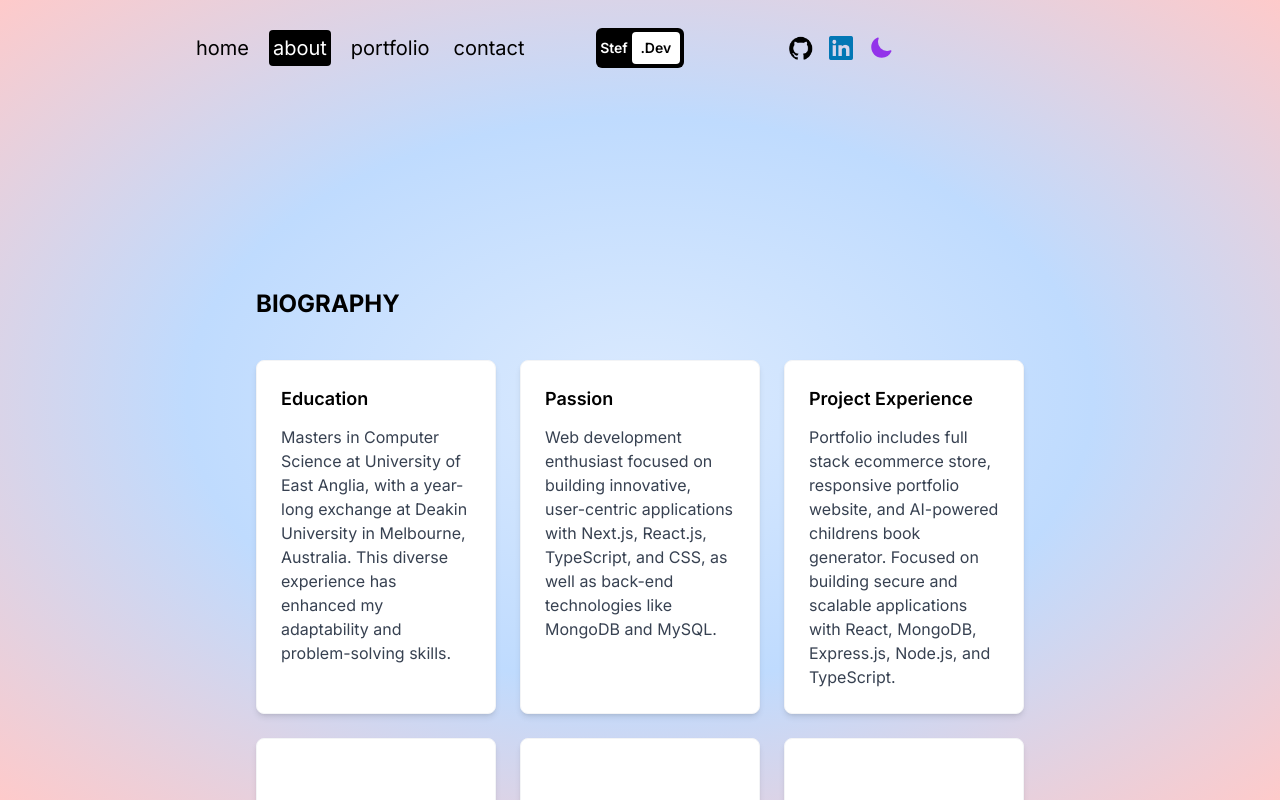
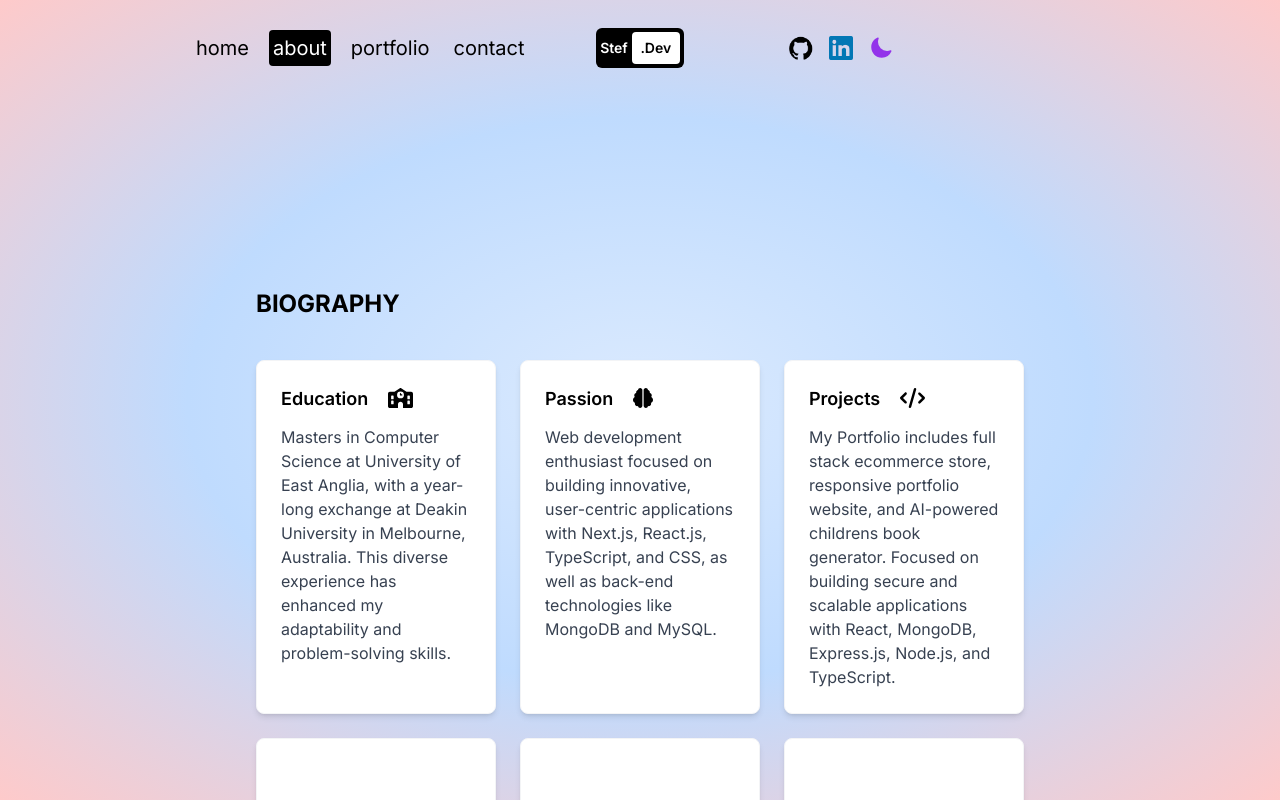
Before and after one commit to StefanoCumbo/NextJS-Portfolio, a Next.js app: page /about in a window 1280 px wide. Built offline with nearby package versions, Linux system fonts and the light colour scheme.

Commit message:
fixed picture and fixed laggy scroll

```diff
--- a/src/app/about/page.jsx
+++ b/src/app/about/page.jsx
@@ -13,13 +13,13 @@ const AboutPage = () => {
 
     return (
         <motion.div
-            className="h-full"
+            className="h-full overflow-scroll"
             initial={{ y: "-200vh" }}
             animate={{ y: "0%" }}
             transition={{ duration: 1.5 }}
         >
             {/* CONTAINER */}
-            <div className="h-full overflow-scroll" ref={containerRef}>
+            <div className="" ref={containerRef}>
                 {/* TEXT CONTAINER - Now full-width */}
                 <div className="p-4 sm:p-8 md:p-12 lg:p-20 xl:p-48 flex flex-col gap-24 md:gap-32 lg:gap-48 xl:gap-64 w-full max-w-6xl mx-auto">
                     {/* BIOGRAPHY CONTAINER */}
@@ -36,7 +36,11 @@ const AboutPage = () => {
                                 transition={{ duration: 0.5 }}
                                 className="bg-white  p-6 rounded-lg shadow-md border border-gray-100 hover:shadow-xl transition-shadow"
                             >
-                                <h3 className="text-lg font-semibold mb-3">Education</h3>
+                                <h3 className="text-lg font-semibold mb-3">Education
+                                <FontAwesomeIcon className=" ml-5 text-xl" icon={faSchool} />
+
+
+                                </h3>
                                 <p className="text-gray-700">
                                     Masters in Computer Science at University of East Anglia, with a year-long exchange at Deakin University in Melbourne, Australia. This diverse experience has enhanced my adaptability and problem-solving skills.
                                 </p>
@@ -53,10 +57,15 @@ const AboutPage = () => {
                                 transition={{ duration: 0.5, delay: 0.1 }}
                                 className="bg-white p-6 rounded-lg shadow-md border border-gray-100 hover:shadow-xl transition-shadow"
                             >
-                                <h3 className="text-lg font-semibold mb-3">Passion</h3>
+                                <h3 className="text-lg font-semibold mb-3">Passion
+                                <FontAwesomeIcon className=" ml-5 text-xl" icon={faBrain} />
+
+                                </h3>
                                 <p className="text-gray-700">
                                     Web development enthusiast focused on building innovative, user-centric applications with Next.js, React.js, TypeScript, and CSS, as well as back-end technologies like MongoDB and MySQL.
+
                                 </p>
+
                             </motion.div>
 
 
@@ -67,11 +76,14 @@ const AboutPage = () => {
                                 initial={{ opacity: 0, y: 20 }}
                                 whileInView={{ opacity: 1, y: 0 }}
                                 transition={{ duration: 0.5, delay: 0.3 }}
-                                className="bg-white p-6 rounded-lg shadow-md border border-gray-100 hover:shadow-xl transition-shadow"
+                                className="bg-white p-6 rounded-lg shadow-md border border-gray-100 hover:shadow-xl transition-shadow "
                             >
-                                <h3 className="text-lg font-semibold mb-3">Project Experience</h3>
+                                <h3 className="text-lg font-semibold mb-3">Projects
+                                <FontAwesomeIcon className=" ml-5 text-xl" icon={faCode} />
+
+                                </h3>
                                 <p className="text-gray-700">
-                                    Portfolio includes full stack ecommerce store, responsive portfolio website, and AI-powered childrens book generator. Focused on building secure and scalable applications with React, MongoDB, Express.js, Node.js, and TypeScript.
+                                    My Portfolio includes full stack ecommerce store, responsive portfolio website, and AI-powered childrens book generator. Focused on building secure and scalable applications with React, MongoDB, Express.js, Node.js, and TypeScript.
                                 </p>
 
 
@@ -85,7 +97,7 @@ const AboutPage = () => {
                                 initial={{ opacity: 0, y: 20 }}
                                 whileInView={{ opacity: 1, y: 0 }}
                                 transition={{ duration: 0.5 }}
-                                className="bg-white p-6 rounded-lg shadow-md border border-gray-100 hover:shadow-xl transition-shadow flex items-center justify-center"
+                                className="hidden sm:flex bg-white p-6 rounded-lg shadow-md border border-gray-100 hover:shadow-xl transition-shadow  items-center justify-center"
                             >
                                <FontAwesomeIcon className="text-8xl" icon={faSchool} />
 
@@ -96,7 +108,7 @@ const AboutPage = () => {
                                 initial={{ opacity: 0, y: 20 }}
                                 whileInView={{ opacity: 1, y: 0 }}
                                 transition={{ duration: 0.5 }}
-                                className="bg-white p-6 rounded-lg shadow-md border border-gray-100 hover:shadow-xl transition-shadow flex items-center justify-center"
+                                className="hidden sm:flex bg-white p-6 rounded-lg shadow-md border border-gray-100 hover:shadow-xl transition-shadow  items-center justify-center "
                             >
                                <FontAwesomeIcon className="text-8xl" icon={faBrain} />
 
@@ -108,7 +120,7 @@ const AboutPage = () => {
                                 initial={{ opacity: 0, y: 20 }}
                                 whileInView={{ opacity: 1, y: 0 }}
                                 transition={{ duration: 0.5 }}
-                                className="bg-white p-6 rounded-lg shadow-md border border-gray-100 hover:shadow-xl transition-shadow flex items-center justify-center"
+                                className=" hidden sm:flex bg-white p-6 rounded-lg shadow-md border border-gray-100 hover:shadow-xl transition-shadow  items-center justify-center "
                             >
                                <FontAwesomeIcon className="text-8xl" icon={faCode} />
 
--- a/src/app/layout.js
+++ b/src/app/layout.js
@@ -15,7 +15,7 @@ export const metadata = {
 export default function RootLayout({ children }) {
   return (
     <html lang="en">
-      <body className={`${inter.className} `}>
+      <body className={` scroll-smooth ${inter.className} `}>
 
         <ThemeProvider attribute="class">
            <ToastContainer />
--- a/src/app/page.jsx
+++ b/src/app/page.jsx
@@ -38,7 +38,7 @@ const Homepage = () => {
 
       </div>
 
-      <div className="flex mt-10 gap-4 w-full items-center justify-center">
+      <div className="flex mt-5 gap-4 w-full items-center justify-center">
         <Link href="/portfolio">
         <button className="p-4 rounded-xl ring-1 ring-black bg-black text-white"> View my work</button>
 
--- a/src/components/navbar.jsx
+++ b/src/components/navbar.jsx
@@ -173,7 +173,7 @@ const Navbar = () => {
 
                 {/* MENU LIST */}
                 {open && (
-                     <motion.div variants={listVariants} initial="closed" animate="opened" className="absolute top-0 left-0 w-screen h-screen
+                     <motion.div variants={listVariants} initial="closed" animate="opened" className="absolute top-0 left-0 w-screen h-screen bg-black text-4xl text-white flex flex-col items-center justify-center gap-8 z-10
                      bg-black text-4xl text-white flex flex-col items-center justify-center gap-8 z-10">
                         {links.map((link)=>(
                             <Link href={link.url} key={link.title}>{link.title}</Link>
```
